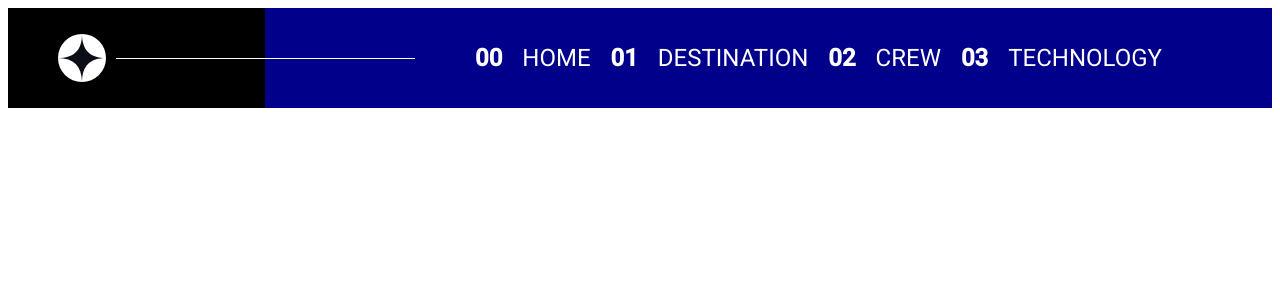
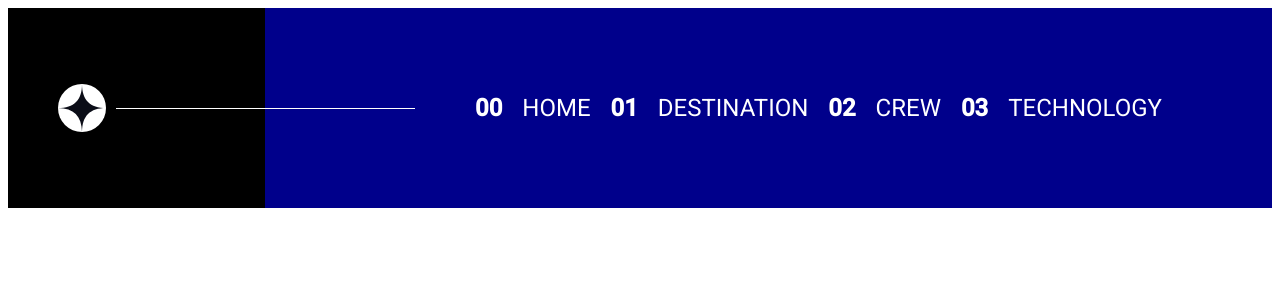
Before and after one commit to valekuro/PlanetzProject, a React (Create React App) app: page / in a window 1280 px wide. Shown: the top 300 px of the page. Built offline with nearby package versions, Linux system fonts and the light colour scheme.

Commit message:
enlarge navbar

```diff
--- a/src/components/navbar/index.tsx
+++ b/src/components/navbar/index.tsx
@@ -18,7 +18,7 @@ const NavbarWrapper = styled.div`
   width: fit-content;
   padding-left: 200px;
   padding-right: 100px;
-  height: 100px;
+  height: 200px;
   font-size: 1.5rem;
   background-color: darkblue;
   color: white;
```
